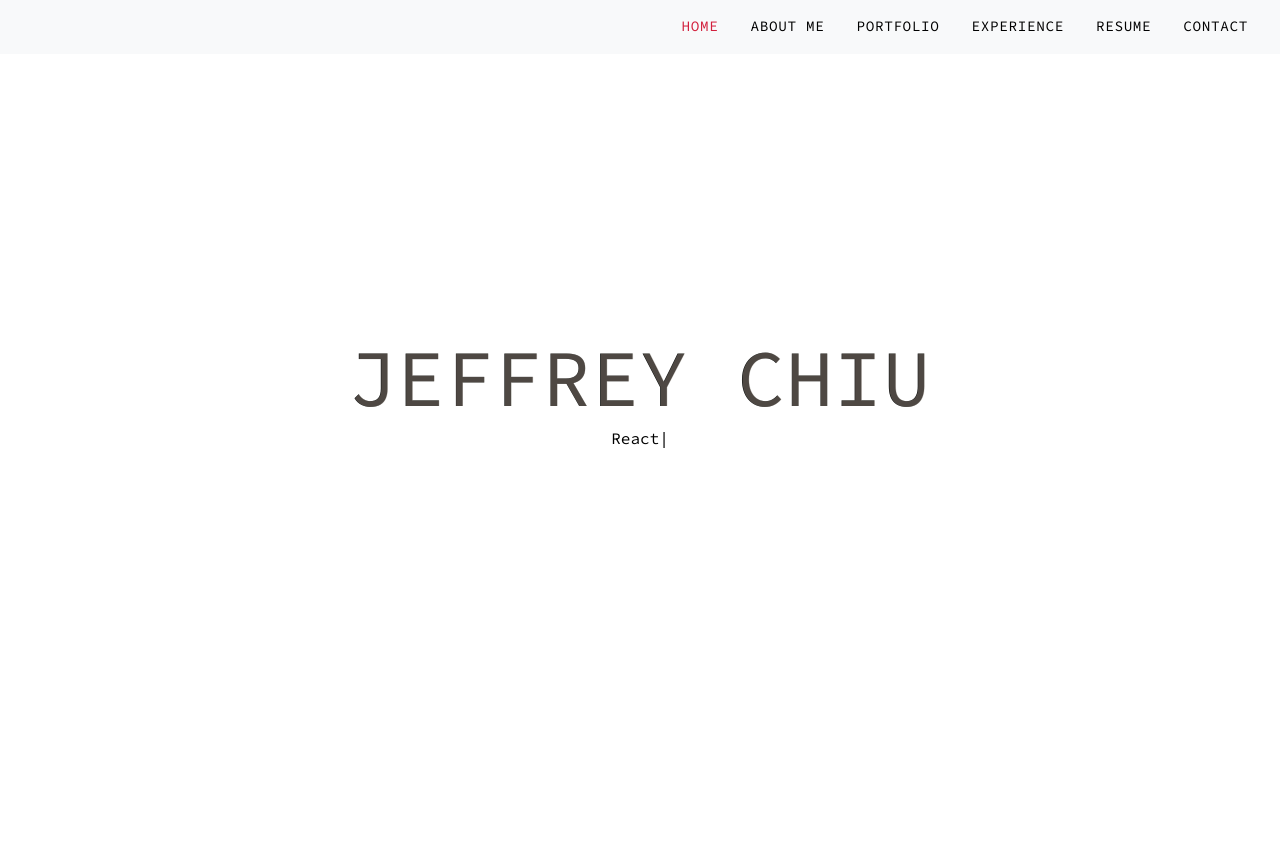
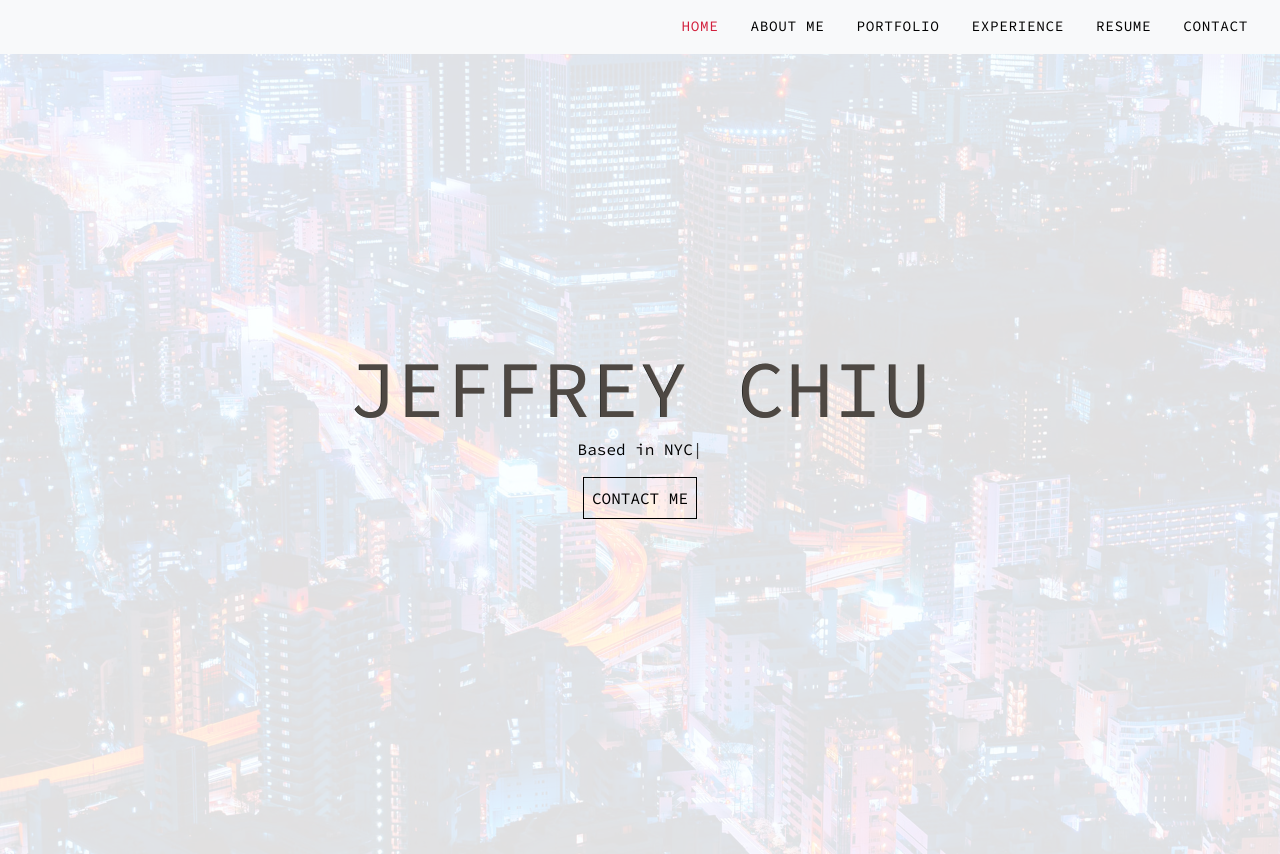
Before and after one commit to jeffreyc86/portfolio, a React (Create React App) app: page / in a window 1280 px wide. Before the commit the page ends 800 px from the top, so only its background shows below. Built offline with nearby package versions, Linux system fonts and the light colour scheme.

Commit message:
Home page complete

```diff
--- a/src/components/Home.js
+++ b/src/components/Home.js
@@ -1,5 +1,6 @@
 import React from "react"
 import Typed from "react-typed"
+import {Link} from "react-router-dom"
 
 function Home () {
 
@@ -15,11 +16,14 @@ function Home () {
                 </div>
             <Typed
                 className="typed-text"
-                strings={["Full-Stack Software Engineer", "React"]}
+                strings={["Full-Stack Software Engineer", "Based in NYC", "JavaScript", "React", "Redux", "Ruby on Rails", "HTML", "CSS"]}
                 typeSpeed={40}
                 backSpeed={60}
                 loop
             />
+            <Link to="/contact" className="btn-main-offer">
+                Contact Me
+            </Link>
 
             </div>
         </div>
--- a/src/index.css
+++ b/src/index.css
@@ -18,7 +18,9 @@ body {
 }
 
 /********************************* NAVBAR *********************************/
-
+nav {
+  z-index: 1;
+}
 
 /*------------------------ NAV LINKS ------------------------*/
 nav a.nav-link {
@@ -48,11 +50,19 @@ nav ul li {
 /********************************* HOME *********************************/
 .home-wrapper {
   position: relative;
-  /* background: url(home.jpg) no-repeat;  */
-  /* background-size: cover;  */
-  background-color: white;
-  background-position: center;
-  height: 90vh
+  height: 100vh
+}
+
+.home-wrapper::before {
+  content: "";
+  background-image: url(home.jpg);
+  background-size: cover;
+  position: absolute;
+  top: 0px;
+  right: 0px;
+  bottom: 0px;
+  left: 0px;
+  opacity: 0.12;
 }
 
 
@@ -291,18 +301,36 @@ nav ul li {
 .typed-text{
   font-size: 1rem;
   color: black;
+  margin-bottom: 1rem;
 }
 
 @media screen and (max-width: 600px) {
   .typed-text{
     font-size: .85rem;
     color: black;
+    margin-bottom: .5rem;
   }
 }
 
 @media screen and (max-width: 360px) {
   .typed-text{
-    font-size: .5rem;
+    font-size: .25rem;
     color: black;
   }
 }
+
+/*------------------------ BUTTON ------------------------*/
+.btn-main-offer{
+  border: 1px solid;
+  text-transform: uppercase;
+  border-radius: 0;
+  padding: .5rem;
+  color: black;
+}
+
+.btn-main-offer:hover{
+  text-decoration: none;
+  background-color: var(--primary-color);
+  color: white;
+  transition: .2s ease-in-out;
+}
```
